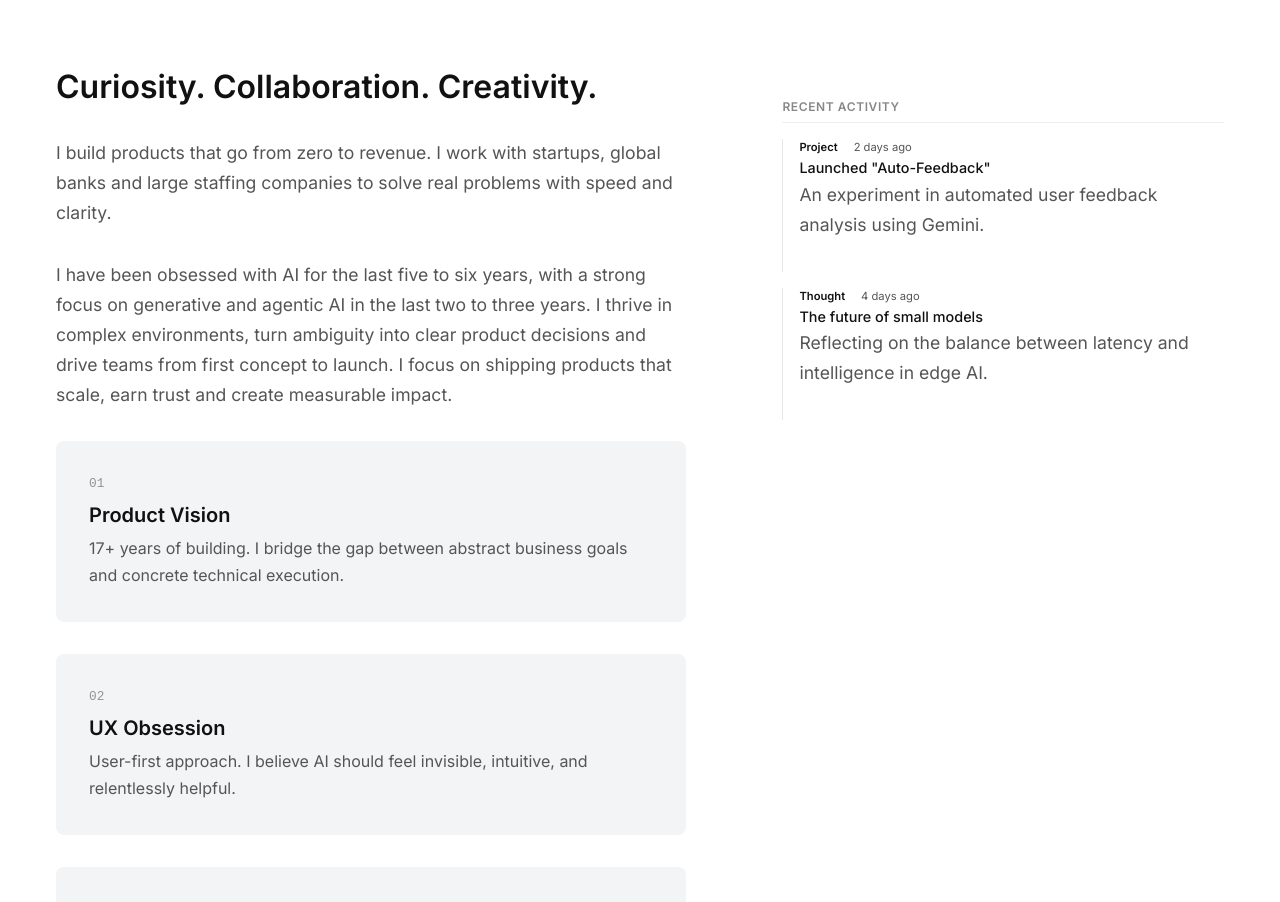
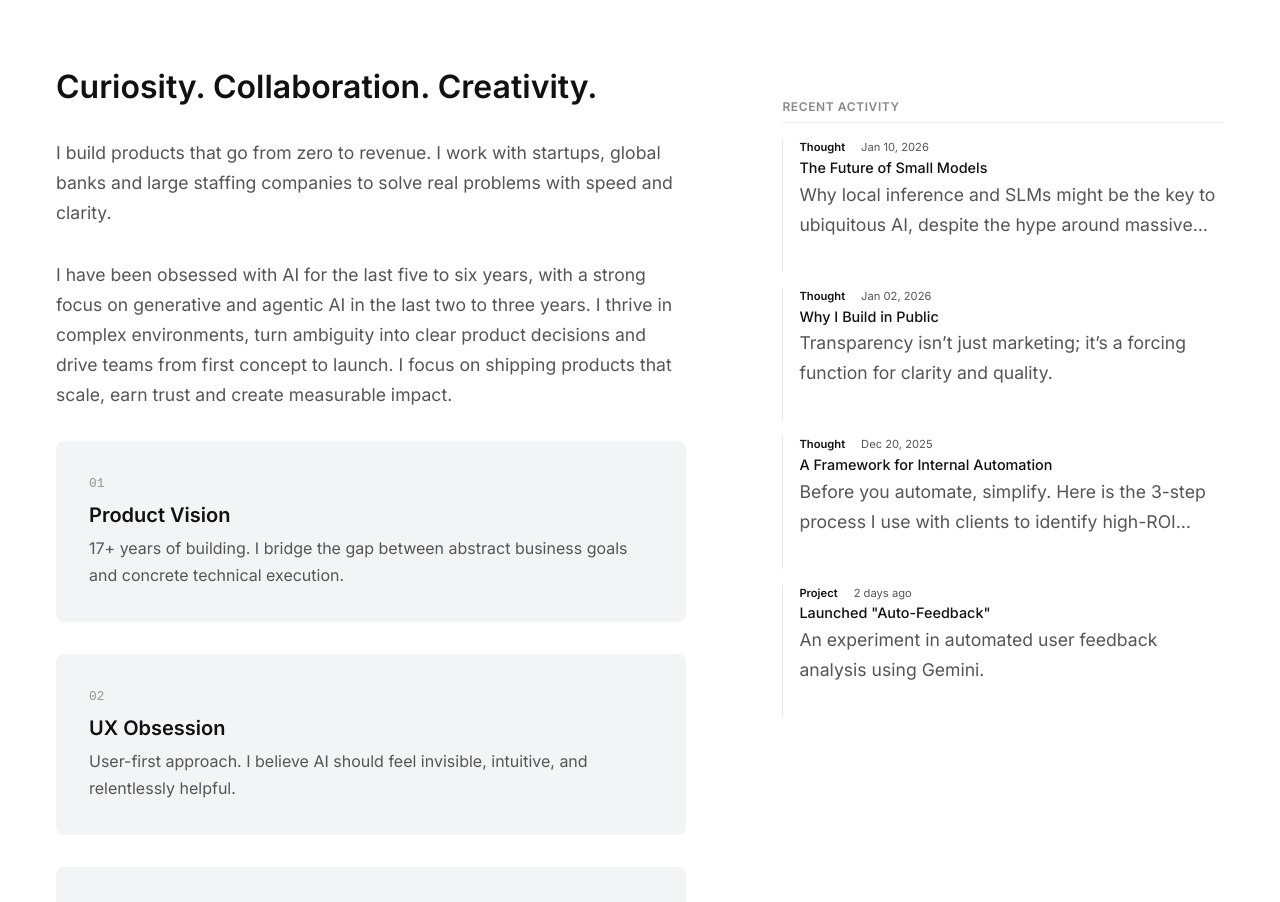
Before and after one commit to neetishtewari/neetishai, a Next.js app: page / in a window 1280 px wide. Shown: the part 700-1602 px from the top of the page. Built offline with nearby package versions, Linux system fonts and the light colour scheme; no server answers.

Commit message:
Feat: Centralized Thought Journal logic & automated Live Feed items

```diff
--- a/components/LiveFeed.tsx
+++ b/components/LiveFeed.tsx
@@ -1,6 +1,8 @@
 import styles from './LiveFeed.module.css';
 import { fetchGitHubActivity } from '@/lib/github';
+import { getAllPosts } from '@/lib/posts';
 
+// You can still keep manual items for Project launches or major updates that aren't posts/github commits
 const MANUAL_ITEMS = [
     {
         id: 'm1',
@@ -8,22 +10,26 @@ const MANUAL_ITEMS = [
         title: 'Launched "Auto-Feedback"',
         date: '2 days ago',
         description: 'An experiment in automated user feedback analysis using Gemini.',
-    },
-    {
-        id: 'm2',
-        type: 'Thought',
-        title: 'The future of small models',
-        date: '4 days ago',
-        description: 'Reflecting on the balance between latency and intelligence in edge AI.',
-    },
+    }
 ];
 
 export default async function LiveFeed() {
     const githubItems = await fetchGitHubActivity();
+    const posts = getAllPosts();
 
-    // Interleave or stack items.
-    // Prioritize GitHub items as they are "live".
-    const allItems = [...githubItems, ...MANUAL_ITEMS].slice(0, 4);
+    // Transform posts into Feed Items
+    const postItems = posts.map(post => ({
+        id: `post-${post.slug}`,
+        type: 'Thought',
+        title: post.title,
+        date: post.date, // Note: In a real app, you'd parse dates to sort correctly. For now, assuming relatively recent.
+        description: post.excerpt,
+    }));
+
+    // Combine: GitHub + Posts + Manual
+    // In a real app, sort by actual Date object.
+    // Here we just stack them: Posts (High Priority) -> Manual -> GitHub
+    const allItems = [...postItems, ...MANUAL_ITEMS, ...githubItems].slice(0, 4);
 
     return (
         <div className={styles.feedContainer}>
--- /dev/null
+++ b/lib/posts.ts
@@ -0,0 +1,79 @@
+export type Post = {
+    slug: string;
+    title: string;
+    date: string;
+    excerpt: string;
+    content: string; // HTML string
+    tags: string[];
+};
+
+const POSTS_DATA: Post[] = [
+    {
+        slug: 'future-of-small-models',
+        title: 'The Future of Small Models',
+        date: 'Jan 10, 2026',
+        excerpt: 'Why local inference and SLMs might be the key to ubiquitous AI, despite the hype around massive parameter counts.',
+        tags: ['Strategy', 'Edge AI'],
+        content: `
+            <p>Everyone is chasing trillions of parameters. The biggest labs are building data centers that consume more power than small cities. But I think the real breakthrough for businesses isn't in making models bigger. It is in making them small enough to run everywhere.</p>
+
+            <h3>Latency is the killer</h3>
+            <p>If you are building a voice agent or a real-time copilot, waiting 2 seconds for a cloud API is too long. The magic breaks. Small Language Models (SLMs) that run locally on a device can respond in milliseconds. That feels like a conversation, not a transaction.</p>
+
+            <h3>Data stays home</h3>
+            <p>Privacy is the other massive lever. Financial data, health records, and personal chats should not leave the device if they don't have to. Running a 3B parameter model on a laptop is now possible and surprisingly capable for specific tasks like summarization or classification.</p>
+
+            <p>The future isn't one giant brain in the cloud. It is billions of tiny, specialized brains running on the edge.</p>
+        `
+    },
+    {
+        slug: 'building-in-public',
+        title: 'Why I Build in Public',
+        date: 'Jan 02, 2026',
+        excerpt: 'Transparency isn’t just marketing; it’s a forcing function for clarity and quality.',
+        tags: ['Philosophy'],
+        content: `
+            <p>I used to wait until a project was perfect before showing it to anyone. The result? I usually never showed it. Or when I did, I realized I had built the wrong thing.</p>
+
+            <p>Building in public changes the incentive structure. It turns "perfect" into "shipped."</p>
+
+            <h3>Feedback is fuel</h3>
+            <p>When you share a half-baked prototype, you get feedback early. You catch the obvious flaws that you became blind to. You also find collaborators who are excited about the same messy problems you are solving.</p>
+
+            <p>It is uncomfortable. You have to be okay with looking dumb sometimes. You have to be okay with broken demos and typos. But the speed of learning you get in return is worth the ego hit.</p>
+
+            <p>This site itself is an example. It isn't done. It probably never will be. And that is the point.</p>
+        `
+    },
+    {
+        slug: 'automation-framework',
+        title: 'A Framework for Internal Automation',
+        date: 'Dec 20, 2025',
+        excerpt: 'Before you automate, simplify. Here is the 3-step process I use with clients to identify high-ROI automation targets.',
+        tags: ['Automation', 'Guide'],
+        content: `
+            <p>I see this all the time. A team is drowning in manual work, so they hire an engineer to "automate it." The engineer scripts the exact messy process the team was doing manually. Now they have a messy process that just happens faster.</p>
+
+            <p><strong>Never automate a bad process.</strong></p>
+
+            <p>Here is the simple framework I use when helping teams:</p>
+
+            <h3>1. Map the Flow</h3>
+            <p>Write down every single step. Who emails whom? Where does the data go? You will be surprised how many loops and dead ends exist once you see them on paper.</p>
+
+            <h3>2. Simplify (The Delete Button)</h3>
+            <p>Before writing a line of code, ask: "Do we need to do this step at all?" Most approvals, CCs, and double-checks are legacy habits, not requirements. Cut them.</p>
+
+            <h3>3. Automate the Remainder</h3>
+            <p>Now that the process is clean, let the robots handle it. Use LLMs for decision points and scripts for moving data. But only automate what creates value.</p>
+        `
+    }
+];
+
+export function getAllPosts(): Post[] {
+    return POSTS_DATA;
+}
+
+export function getPostBySlug(slug: string): Post | null {
+    return POSTS_DATA.find((post) => post.slug === slug) || null;
+}
```
Also changed, not shown: app/thought-journal/[slug]/page.tsx (+11 -61 lines), app/thought-journal/page.tsx (+4 -25 lines).
